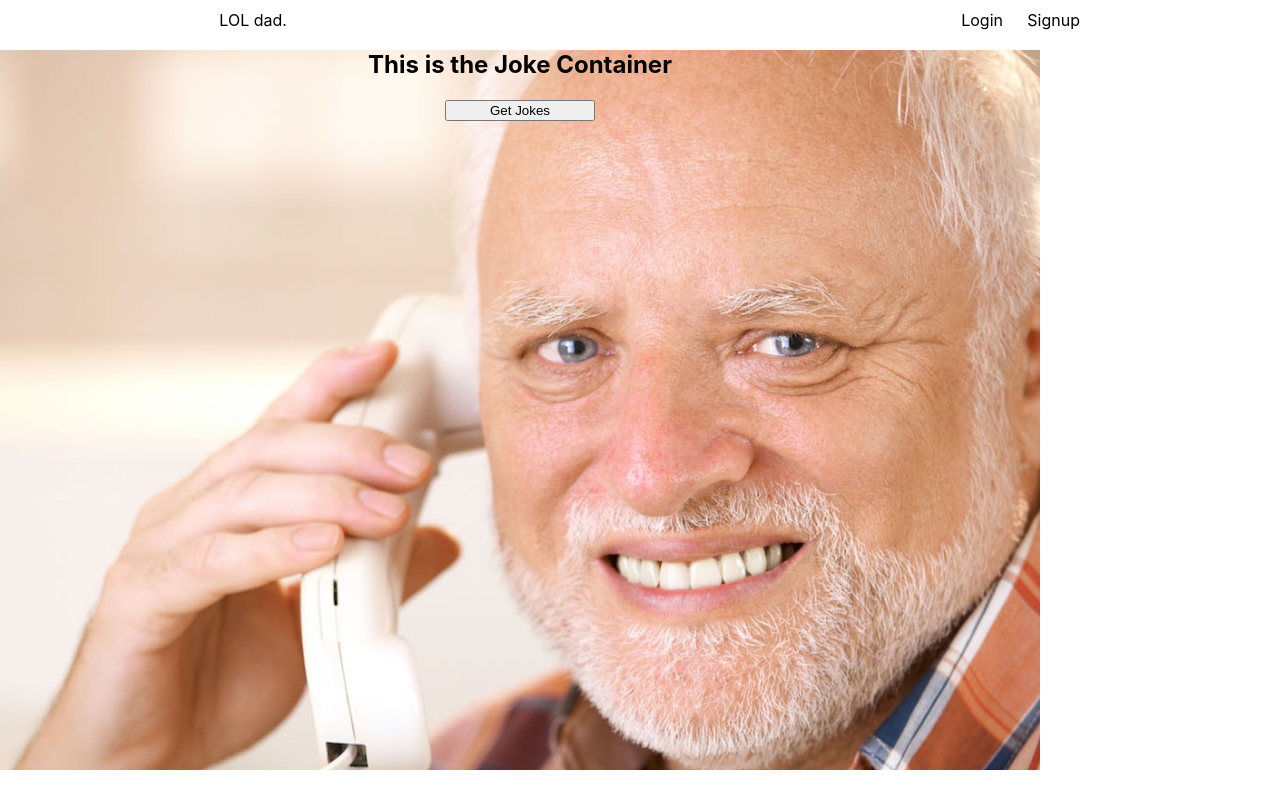
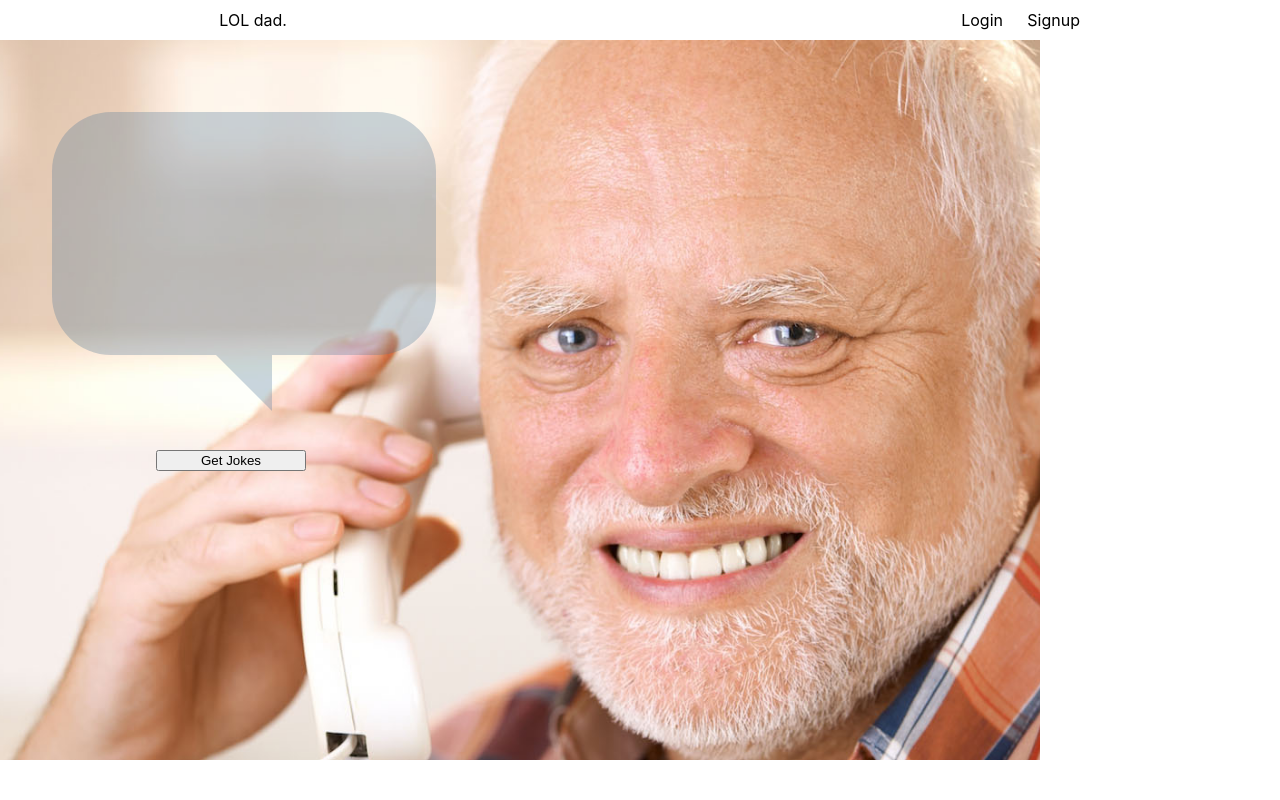
Before and after one commit to beckavonspooky/lol-dad, a React (Create React App) app: page /jokes in a window 1280 px wide. Built offline with nearby package versions, Linux system fonts and the light colour scheme; no server answers.

Commit message:
css on joke container and fixed saved/delete joke

```diff
--- a/src/App.css
+++ b/src/App.css
@@ -28,3 +28,59 @@ p{
   margin-top: -4%;
 
 }
+h2{
+  padding:10px;
+}
+
+.speech-bubble{
+  text-align: center;
+  background-color: #5177994f;
+  width: 35%;
+  height: 31%;
+  line-height: 34px;
+  position: relative;
+  top: 10%;
+  left: 5%;
+  padding: 10px;
+  border-radius: 3.7em;
+
+}
+.speech-bubble:after {
+  content: '';
+  position: absolute;
+  bottom: 0;
+  left: 50%;
+  width: 0;
+  height: 0;
+  border: 56px solid transparent;
+  border-top-color: #5177994f;
+  border-bottom: 0;
+  border-right: 0;
+  margin-left: -28px;
+  margin-bottom: -56px;
+}
+/* button{
+padding:0.35em 1.2em;
+ border:0.1em solid #FFFFFF;
+ margin:0 0.3em 0.3em 0;
+ border-radius:0.12em;
+ box-sizing: border-box;
+ text-decoration:none;
+ font-family:'Roboto',sans-serif;
+ font-weight:300;
+ color:#FFFFFF;
+ text-align:center;
+ transition: all 0.2s;
+} */
+.getJoke-button{
+  text-align: left;
+  position: relative;
+  top: 23%;
+  left: 15%;
+}
+.save-button{
+  text-align: left;
+  position: relative;
+  top: 26%;
+  left: 15%;
+}
--- a/src/components/FavoritesPage/index.js
+++ b/src/components/FavoritesPage/index.js
@@ -1,12 +1,11 @@
 import React, { Component } from 'react'
 import { withRouter } from 'react-router-dom'
-import { doGetUserJokes } from '../../firebase/firebase'
+import { doGetUserJokes, doDeleteOneJoke } from '../../firebase/firebase'
 
 import favlist from '../../images/favlist.jpg'
 
 class FavoritesPage extends Component {
     state = {
-        savedJokeId: [],
         savedJokes: []
     }
 
@@ -16,33 +15,39 @@ class FavoritesPage extends Component {
 
     getUserJokesId = () => {
         doGetUserJokes(this.props.currentUser._id)
-            .then(snapshot => {
-                const jokeIds = []
-                snapshot.forEach(doc => {
-                    // console.log(doc.data(), "this is one joke")
-                    jokeIds.push(doc.data().jokeId)
-                })
+            .then(snapShot => {
                 this.setState({
-                    savedJokeId: jokeIds
-                }, () => {
-                    this.getUserJokes()
+                    savedJokes: snapShot.docs.map(joke => Object.assign(joke.data().joke, {uid: joke.id}))
                 })
             })
     }
 
-    getUserJokes = () => {
-        Promise.all(this.state.savedJokeId.map(async savedJoke => {
-            let url = `https://icanhazdadjoke.com/j/${savedJoke}`
-            let joke = await fetch(url)
-            let jokeToJson = await joke.json()
-            return jokeToJson
-        })).then(response => this.setState({savedJokes: response}))
+    // getUserJokes = () => {
+    //     Promise.all(this.state.savedJokeId.map(async savedJoke => {
+    //         console.log(`https://icanhazdadjoke.com/j/${savedJoke}`)
+    //         const joke = await fetch(`https://icanhazdadjoke.com/j/${savedJoke}`, {
+    //             mode: "no-cors"
+    //           })
+    //         const jokeToJson = await joke.json()
+    //         return jokeToJson
+    //     }))
+    //     .then(response => this.setState({savedJokes: response}))
+
+    // }
+    deleteOneJoke = (id) =>{
+        console.log(id)
+        doDeleteOneJoke(id)
+            .then(()=> {
+                const updatedJokes= this.state.savedJokes.filter(j => j.uid !== id)
+                this.setState({
+                    savedJokes: updatedJokes
+                })
+            })
+            .catch((err)=> console.log(err))
     }
-
     render() {
-        // console.log(this.state.savedJokeId, "saved jokes IDS")
-        // console.log(this.state.savedJokes, '<======== HIHIHI')
-
+        console.log(this.state.savedJokeId, '<===== saved joke IDS')
+        console.log(this.state.savedJokes, '<----- Saved Jokes array here')
         return (
             <div className="Favlist"
                 style={{
@@ -52,20 +57,19 @@ class FavoritesPage extends Component {
                     "backgroundRepeat": "no-repeat",
                     "backgroundSize": "cover",
                     "backgroundImage": `url(${favlist})`
-                }}
-            >
-                <h2>this is the favorits list</h2>
+                }}>
+                <h2>Favorite Jokes</h2>
 
                 {
                     this.state.savedJokes.map(j =>
                         <div>
                     <h3>{j.joke}</h3>
-                    <button type='submit'>Delete Joke</button>
+                    <button type='submit' onClick={()=> this.deleteOneJoke(j.uid)}>Delete Joke</button>
                     </div>
                     )
 
                 }
-                <button type='submit'>Delete Joke</button>
+
             </div>
         )
     }
--- a/src/components/JokeContainer/index.js
+++ b/src/components/JokeContainer/index.js
@@ -40,9 +40,8 @@ class JokeContainer extends Component{
     }
 
     saveJoke = () => {
-        const jokeId = this.state.joke.id
         const currentUserId = this.props.currentUser._id
-        doSaveJoke(currentUserId, jokeId)
+        doSaveJoke(currentUserId, this.state.joke)
     }
 
     render(){
@@ -59,15 +58,19 @@ class JokeContainer extends Component{
                 "backgroundImage": `url(${mainphoto})`
                 }}
                 >
-                <h2>This is the Joke Container</h2>
+                <div className='speech-bubble'>
                     <h2>{this.state.joke.joke}</h2>
-
+                </div>
+                <div className='getJoke-button'>
                     <button onClick={this.getJokes}>Get Jokes</button>
+                </div>
+                <div className='save-button'>
                     {
                         currentUser
                         ? <button onClick={this.saveJoke}>Save Joke</button>
                          : null
                     }
+                </div>
 
             </div>
         )
--- a/src/firebase/firebase.js
+++ b/src/firebase/firebase.js
@@ -31,12 +31,12 @@ const doSignInWithEmailAndPassword = (email, password) =>
 
 const doSignOut = () => auth.signOut()
 
-const doSaveJoke = (userId, jokeId) => {
+const doSaveJoke = (userId, joke) => {
     db.collection('jokes')
         .doc()
         .set({
             userId,
-            jokeId
+            joke
         })
 }
 
@@ -47,7 +47,9 @@ const doGetCurrentUser = id =>
 
 const doGetUserJokes = userId => db.collection('jokes').where('userId', '==', userId).get()
 
-const doGetOneJoke = jokeId => db.collection('jokes').doc(jokeId).get()
+// const doGetOneJoke = jokeId => db.collection('jokes').doc(jokeId).get()
+
+const doDeleteOneJoke = jokeId => db.collection('jokes').doc(jokeId).delete()
 
 
 export {
@@ -60,5 +62,5 @@ export {
     doSaveJoke,
     doGetCurrentUser,
     doGetUserJokes,
-    doGetOneJoke
+    doDeleteOneJoke
 }
```
Also changed, not shown: server.js (+7 -3 lines), src/components/SavedFP/index.js (added, +87 -0 lines). Lines whose indentation alone changed are shown as unchanged.
